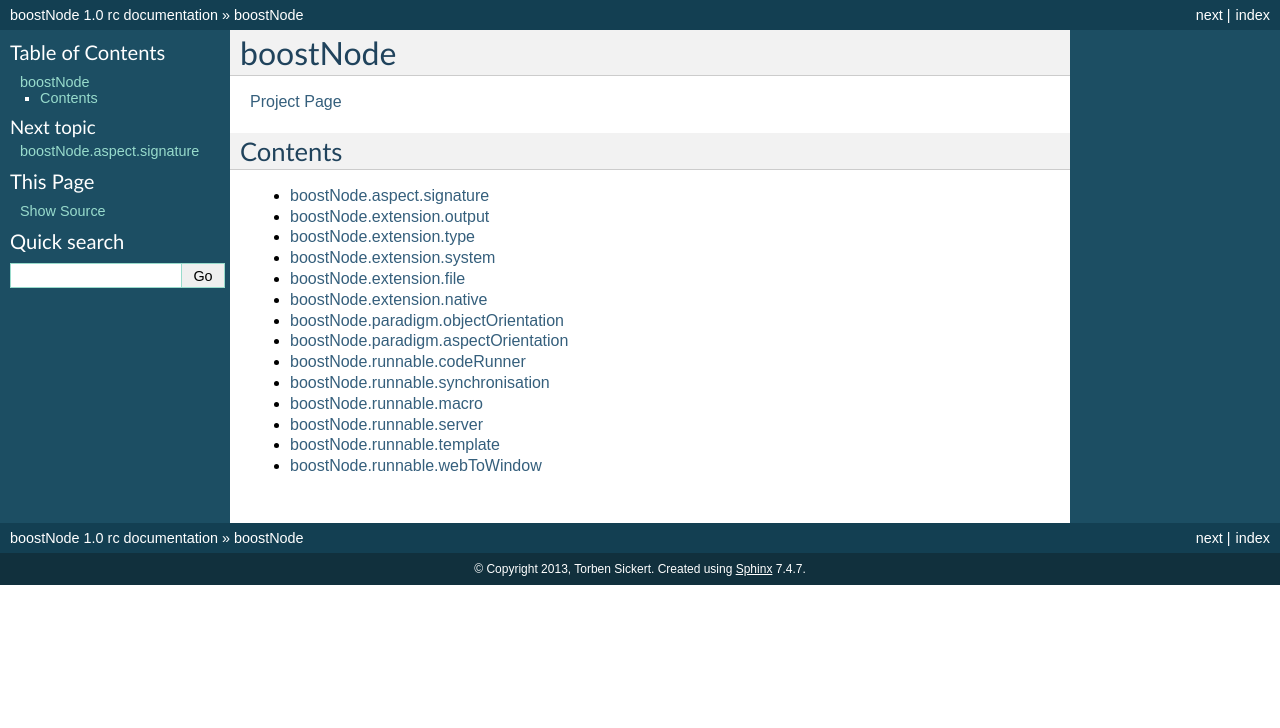
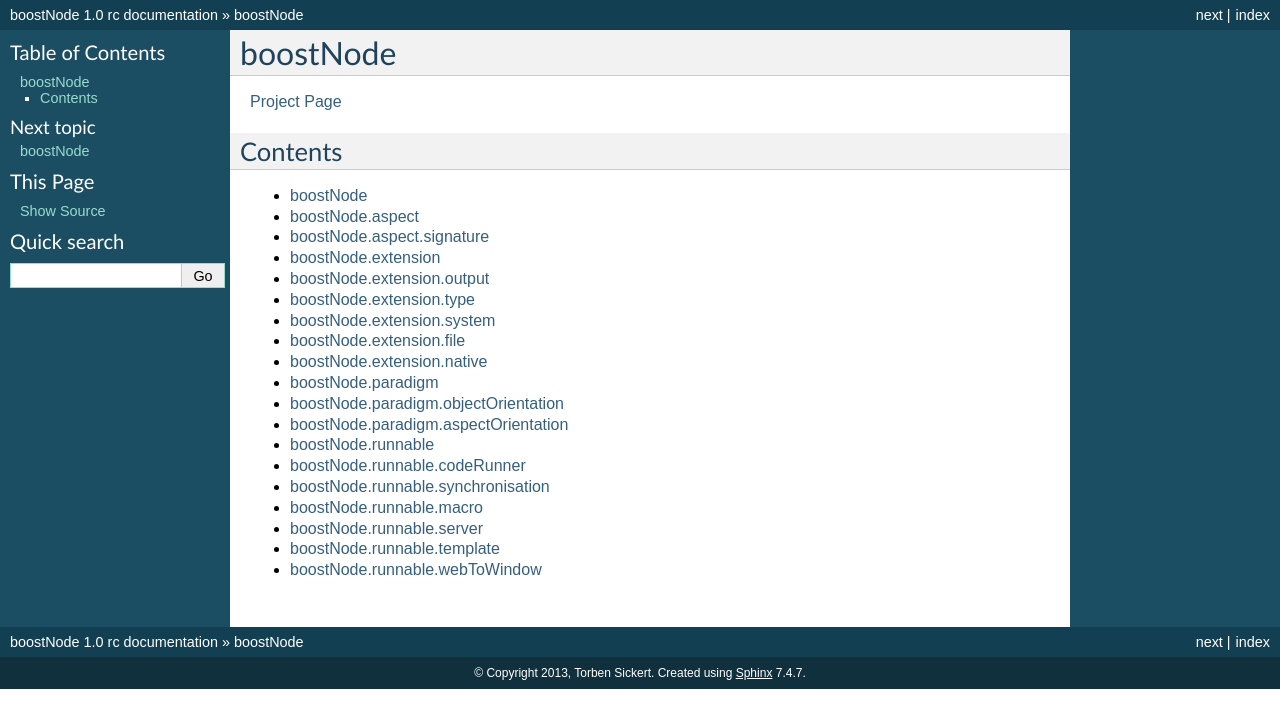
Before and after one commit to thaibault/boostnode-deprecated, a Sphinx documentation site: the page built from documentation/source/index.rst, in a window 1280 px wide. Shown: the top 728 px of the page. Built offline with Sphinx 7.4.7, drawn with Linux system fonts in a browser that asks for light colours.

Commit message:
Automatic update to new version.

```diff
--- a/documentation/source/index.rst
+++ b/documentation/source/index.rst
@@ -11,14 +11,19 @@
 .. toctree::
     :maxdepth: 10
 
+    init
+    aspect
     aspect.signature
+    extension
     extension.output
     extension.type
     extension.system
     extension.file
     extension.native
+    paradigm
     paradigm.objectOrientation
     paradigm.aspectOrientation
+    runnable
     runnable.codeRunner
     runnable.synchronisation
     runnable.macro
```
